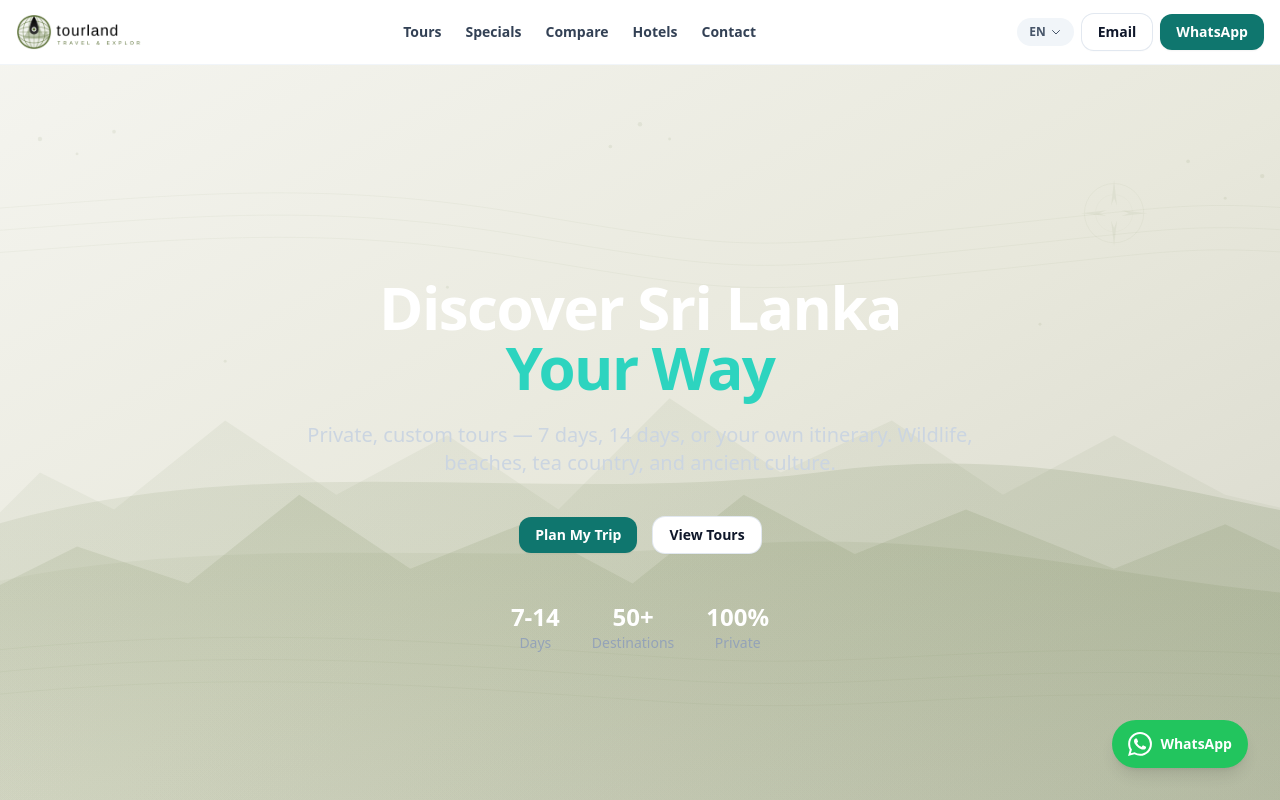
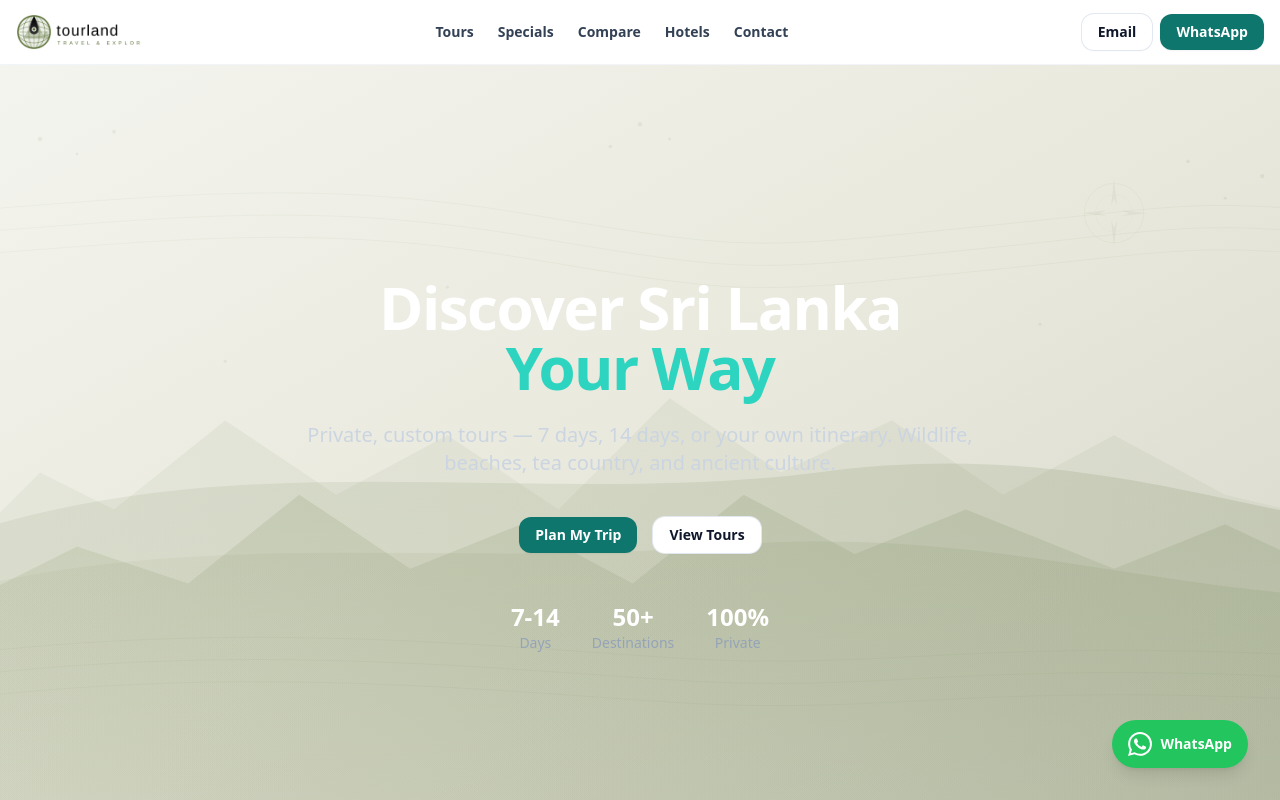
Before and after one commit to SuraMahesh/tourland, a React (Vite) app: page / in a window 1280 px wide. Shown: the top 800 px of the page. Built offline with nearby package versions, Linux system fonts and the light colour scheme.

Commit message:
Remove LanguageSwitcher and add scroll-to-top on route change

```diff
--- a/src/components/LanguageSwitcher.jsx
+++ /dev/null
@@ -1,53 +0,0 @@
-import { useState, useEffect, useRef } from 'react'
-import { useTranslation } from 'react-i18next'
-
-const languages = [
-  { code: 'en', label: 'EN', name: 'English' },
-  { code: 'de', label: 'DE', name: 'Deutsch' },
-  { code: 'fr', label: 'FR', name: 'Français' },
-]
-
-export default function LanguageSwitcher() {
-  const { i18n } = useTranslation()
-  const [open, setOpen] = useState(false)
-  const ref = useRef(null)
-  const current = languages.find(l => l.code === i18n.language) || languages[0]
-
-  useEffect(() => {
-    if (!open) return
-    const handler = (e) => {
-      if (ref.current && !ref.current.contains(e.target)) setOpen(false)
-    }
-    document.addEventListener('mousedown', handler)
-    return () => document.removeEventListener('mousedown', handler)
-  }, [open])
-
-  return (
-    <div className="relative" ref={ref}>
-      <button
-        onClick={() => setOpen(!open)}
-        className="flex items-center gap-1 rounded-full bg-slate-100 px-3 py-1.5 text-xs font-bold text-slate-600 hover:bg-slate-200 transition"
-      >
-        {current.label}
-        <svg className={`h-3 w-3 transition ${open ? 'rotate-180' : ''}`} fill="none" stroke="currentColor" viewBox="0 0 24 24">
-          <path strokeLinecap="round" strokeLinejoin="round" strokeWidth={2} d="M19 9l-7 7-7-7" />
-        </svg>
-      </button>
-
-      {open && (
-        <div className="absolute right-0 top-full mt-1 w-40 rounded-xl bg-white shadow-xl border border-slate-100 z-50 overflow-hidden">
-          {languages.map(lang => (
-            <button
-              key={lang.code}
-              onClick={() => { i18n.changeLanguage(lang.code); setOpen(false) }}
-              className={`w-full text-left px-4 py-2.5 text-sm hover:bg-slate-50 ${lang.code === current.code ? 'font-bold text-brand-teal-800 bg-brand-teal-50/50' : 'text-slate-600'}`}
-            >
-              <span className="font-bold">{lang.label}</span>
-              <span className="ml-2 text-slate-400 text-xs">{lang.name}</span>
-            </button>
-          ))}
-        </div>
-      )}
-    </div>
-  )
-}
--- a/src/components/Layout.jsx
+++ b/src/components/Layout.jsx
@@ -1,9 +1,7 @@
-import { useState } from 'react'
-import { Link, NavLink, Outlet } from 'react-router-dom'
+import { useState, useEffect } from 'react'
+import { Link, NavLink, Outlet, useLocation } from 'react-router-dom'
 import { motion, AnimatePresence } from 'framer-motion'
-import { useTranslation } from 'react-i18next'
 import { contact } from '../data/tours'
-import LanguageSwitcher from './LanguageSwitcher'
 
 const navLinkClass = ({ isActive }) =>
   `text-sm font-semibold transition ${
@@ -12,6 +10,11 @@ const navLinkClass = ({ isActive }) =>
 
 export default function Layout() {
   const [mobileMenuOpen, setMobileMenuOpen] = useState(false)
+  const location = useLocation()
+
+  useEffect(() => {
+    window.scrollTo(0, 0)
+  }, [location.pathname])
 
   const whatsappHref = `https://wa.me/${contact.whatsappE164}?text=${encodeURIComponent(
     'Hi Tourland! I want to plan a Sri Lanka tour.\n\nTrip length: 7 days / 14 days\nTravel dates: \nNumber of people: \nInterests: wildlife / beach / culture / tea country\n'
@@ -43,7 +46,6 @@ export default function Layout() {
           </nav>
 
           <div className="flex items-center gap-2">
-            <LanguageSwitcher />
             <a className="btn btn-secondary hidden sm:inline-flex" href={`mailto:${contact.email}`}>
               Email
             </a>
```
